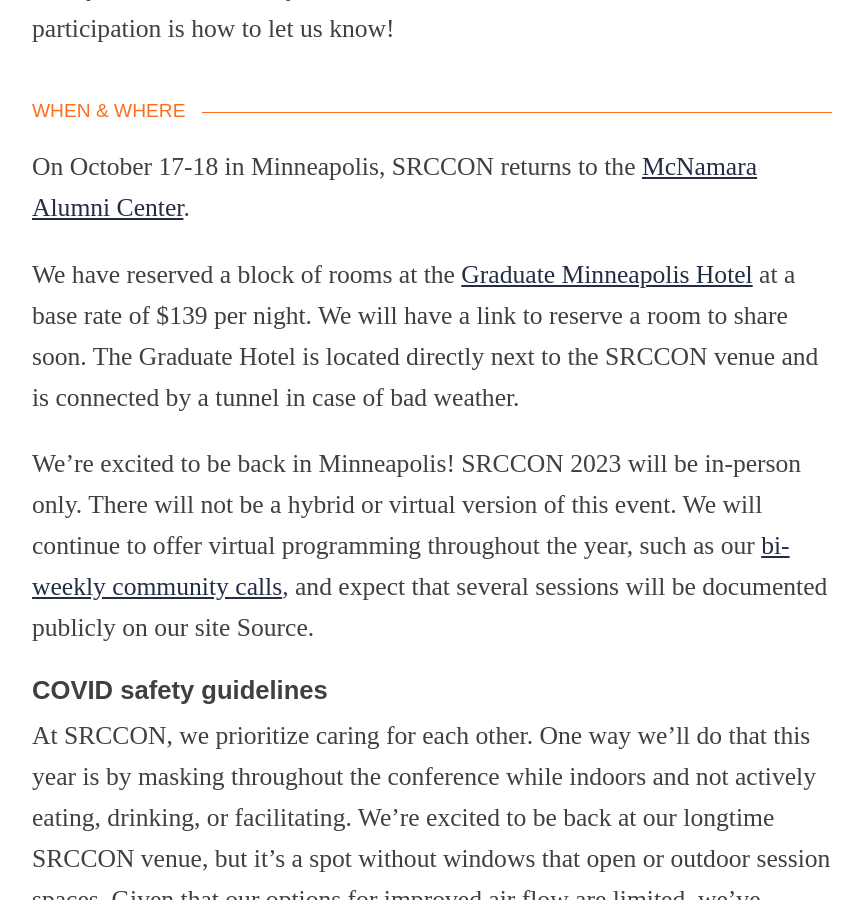
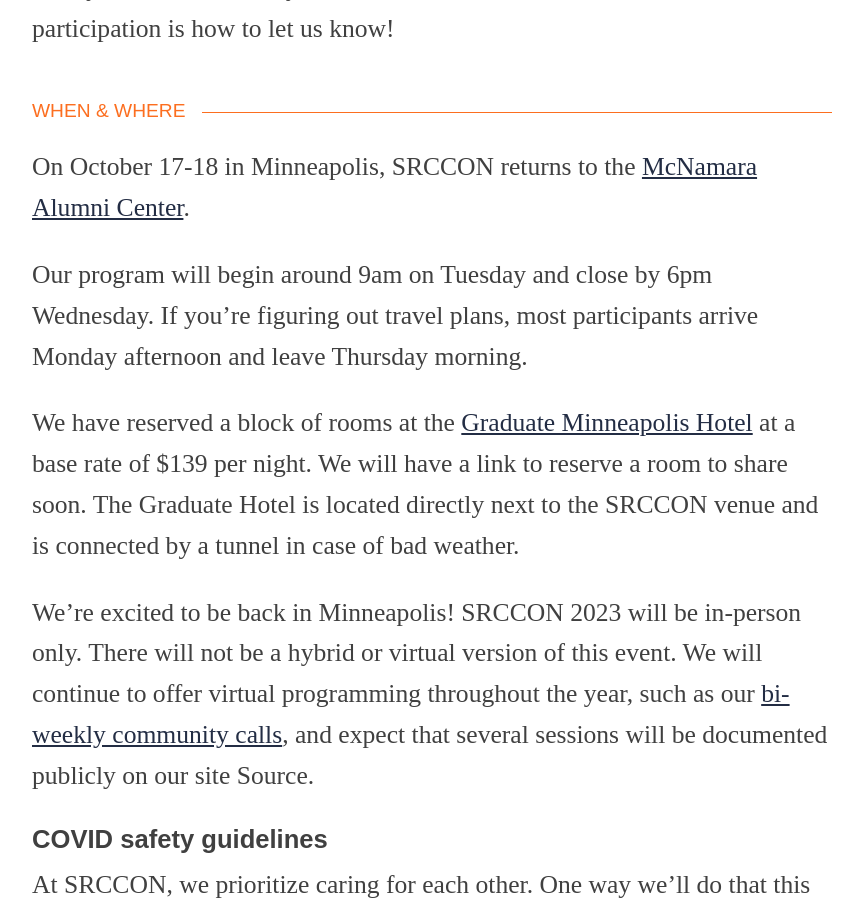
Before and after one commit to OpenNews/srccon-2023, a Jekyll site: the page built from homepage.md, in a window 1280 px wide and 900 px high, scrolled down 1836 px. Shown: the whole window, without its empty margins (208-1068 px from the left). Built offline with Jekyll 4.4.1, drawn with Linux system fonts in a browser that asks for light colours; some web fonts are replaced; our own code applies the rules of GitHub Pages for plain Markdown files.

Commit message:
add homepage note about travel timing

```diff
--- a/homepage.md
+++ b/homepage.md
@@ -24,6 +24,8 @@
 ### When & where
 
 On October 17-18 in Minneapolis, SRCCON returns to the [McNamara Alumni Center](https://www.google.com/maps/place/McNamara+Alumni+Center/@44.975199,-93.2301774,17z/data=!3m1!4b1!4m5!3m4!1s0x52b32d18ed516031:0x5f984f594ceab6ad!8m2!3d44.975199!4d-93.2279887).
+
+Our program will begin around 9am on Tuesday and close by 6pm Wednesday. If you’re figuring out travel plans, most participants arrive Monday afternoon and leave Thursday morning.
 
 We have reserved a block of rooms at the [Graduate Minneapolis Hotel](https://www.graduatehotels.com/minneapolis/) at a base rate of $139 per night. We will have a link to reserve a room to share soon. The Graduate Hotel is located directly next to the SRCCON venue and is connected by a tunnel in case of bad weather.
 
```
